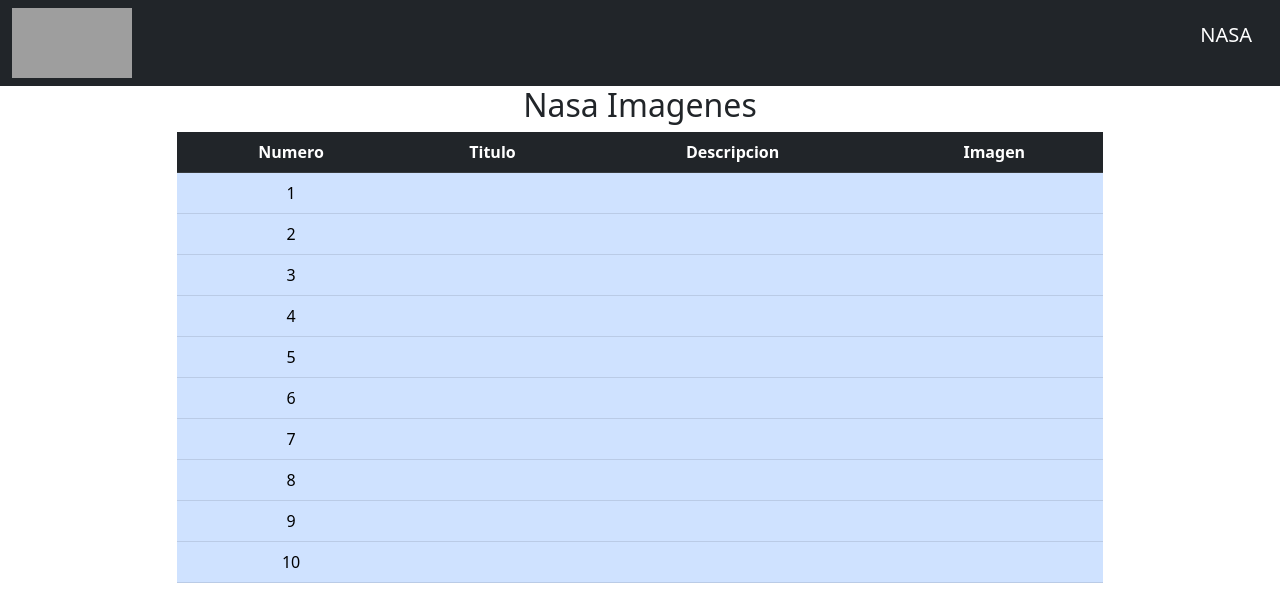
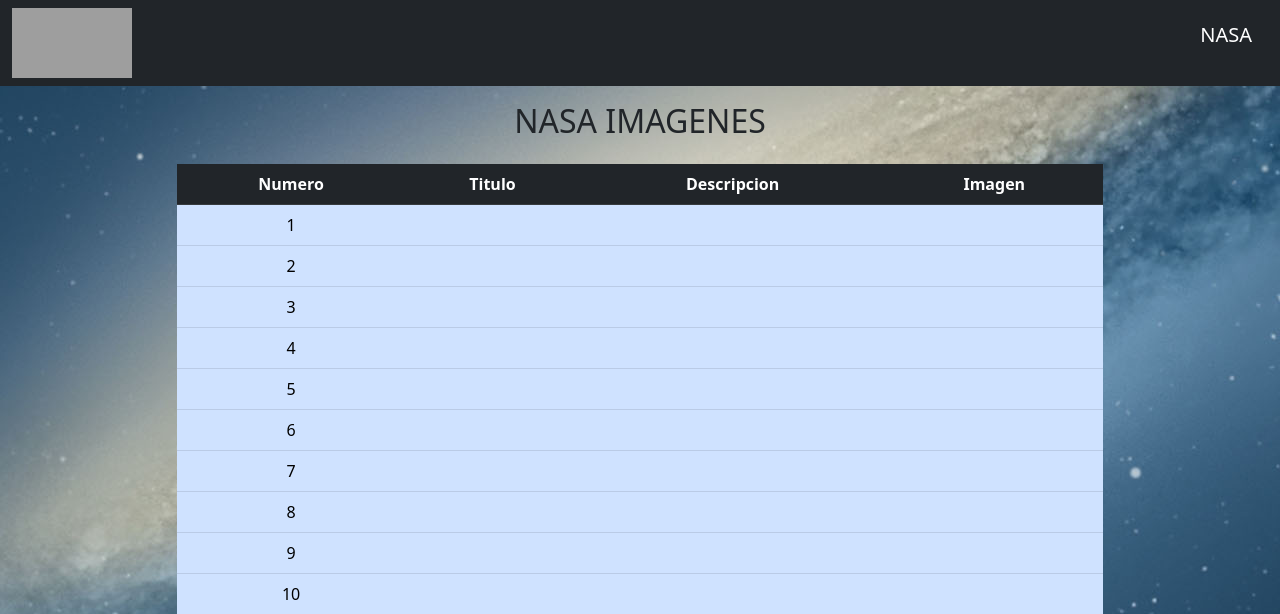
Before and after one commit to walterial/Consumo_api, a PHP site: page /pagina.php in a window 1280 px wide. Shown: the top 614 px of the page. Run offline with PHP 8.4, Linux system fonts and the light colour scheme; data that the repository does not hold is empty; grey boxes are pictures that could not be loaded.

Commit message:
modificacndo pagina

```diff
--- a/pagina.php
+++ b/pagina.php
@@ -14,7 +14,7 @@ $datos = getdata();
 <head>
     <meta charset="UTF-8">
     <link href="https://cdn.jsdelivr.net/npm/bootstrap@5.2.3/dist/css/bootstrap.min.css" rel="stylesheet" integrity="sha384-rbsA2VBKQhggwzxH7pPCaAqO46MgnOM80zW1RWuH61DGLwZJEdK2Kadq2F9CUG65" crossorigin="anonymous">
-
+    <link rel="stylesheet" href="style.css">
     <meta http-equiv="X-UA-Compatible" content="IE=edge">
     <meta name="viewport" content="width=device-width, initial-scale=1.0">
     <title>Document</title>
@@ -38,8 +38,8 @@ $datos = getdata();
 
 
 
-<div class="row col  ">
-  <h2 class="text-center">Nasa Imagenes</h2>
+<div class="row col p-3">
+  <h2 class="text-center">NASA IMAGENES </h2>
   </div>
 
 <div class="row d-flex justify-content-center " >
@@ -78,7 +78,6 @@ $datos = getdata();
 
 
 
-
   </table>
 
 
```
